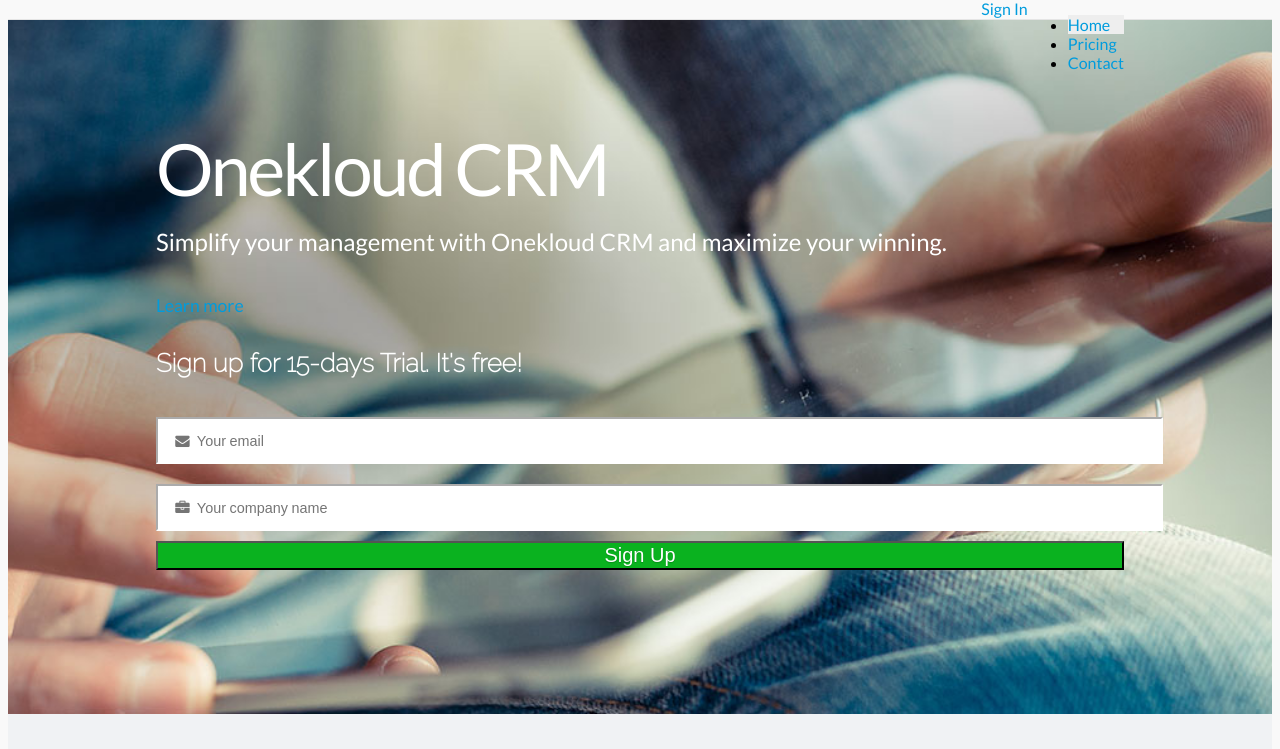
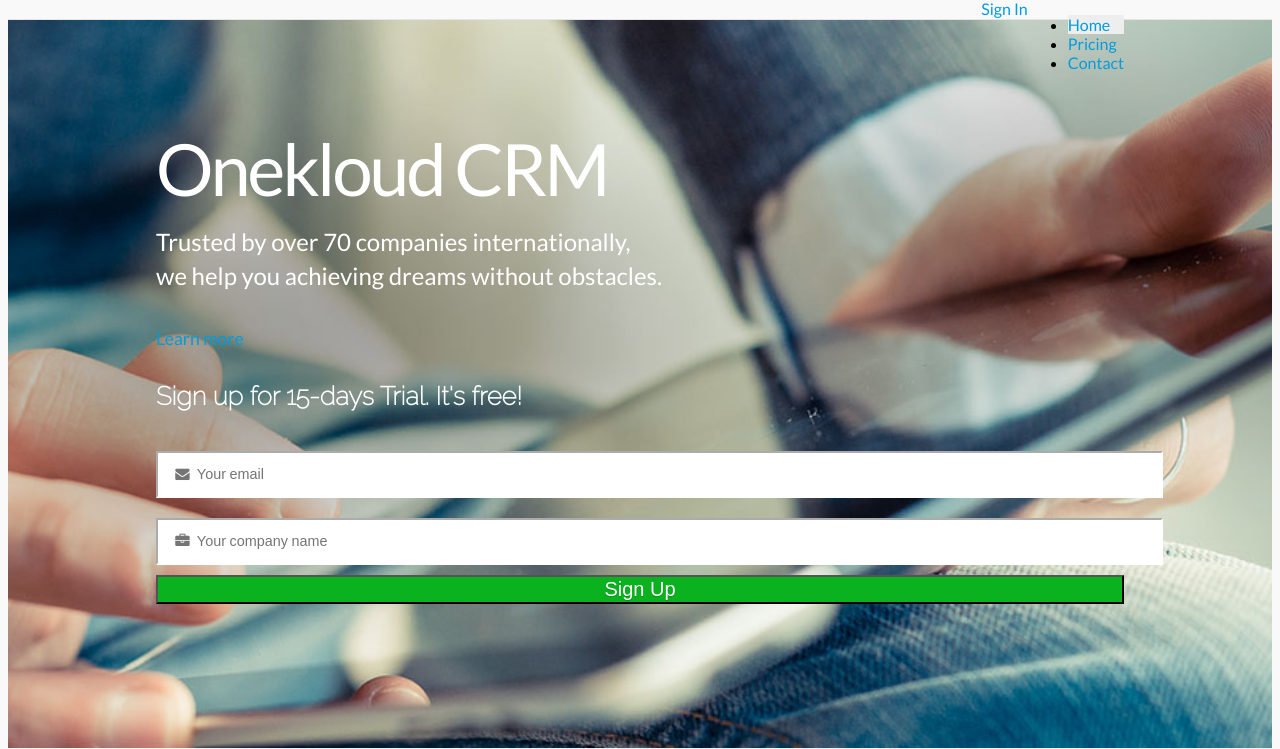
Before and after one commit to pythonista8/onekloud, a Django app: page / in a window 1280 px wide. Shown: the part 62-811 px from the top of the page. Run offline with Django 3.2, Linux system fonts and the light colour scheme; parts of the project's set-up code (start-up, migrations or seed data) failed here and were passed over; some libraries are stand-ins or nearby versions.

Commit message:
Showcase text changed.

```diff
--- a/onekloud/apps/pages/templates/pages/home.html
+++ b/onekloud/apps/pages/templates/pages/home.html
@@ -2,7 +2,7 @@
 {% load static %}
 
 {% block meta %}
-<meta name="description" content="Online customer relationship management system that encourages extreme simplicity. Free trial.">
+<meta name="description" content="Online customer relationship management system that encourages simplicity. Free trial.">
 {% endblock %}
 
 {% block css %}
@@ -23,8 +23,9 @@
                             Onekloud CRM
                         </h1>
                         <p class="subheading">
-                            Simplify your management with Onekloud CRM and
-                            maximize your winning.
+                            Trusted by over 70 companies internationally,
+                            <br>
+                            we help you achieving dreams without obstacles.
                         </p>
                         <a href="#" id="learn-more" class="pure-button pure-button-large pure-button-primary">
                             Learn more
--- a/onekloud/templates/onekloud/base.html
+++ b/onekloud/templates/onekloud/base.html
@@ -10,18 +10,18 @@
     <meta name="viewport" content="width=device-width">
 
     {# Marketing meta information. #}
-    <meta name="keywords" content="crm, crm software, crm online, free crm, sales management">
+    <meta name="keywords" content="crm, crm software, crm online, sales management">
 
     <meta property="og:title" content="Onekloud • Simplify your management">
     <meta property="og:type" content="website">
     <meta property="og:image" content="{% static 'img/onekloud/logo.png' %}">
     <meta property="og:url" content="//www.onekloud.com/">
-    <meta property="og:description" content="Online customer relationship management system that encourages extreme simplicity. Free trial.">
+    <meta property="og:description" content="Online customer relationship management system that encourages simplicity. Free trial.">
     <meta property="fb:admins" content="100001028419487">
 
     <meta property="twitter:card" content="summary">
     <meta property="twitter:title" content="Onekloud">
-    <meta property="twitter:description" content="Online customer relationship management system that encourages extreme simplicity. Free trial.">
+    <meta property="twitter:description" content="Online customer relationship management system that encourages simplicity. Free trial.">
     <meta property="twitter:image" content="{% static 'img/onekloud/logo.png' %}">
 
     {# Inherited meta information is included in `meta` block. #}
```
